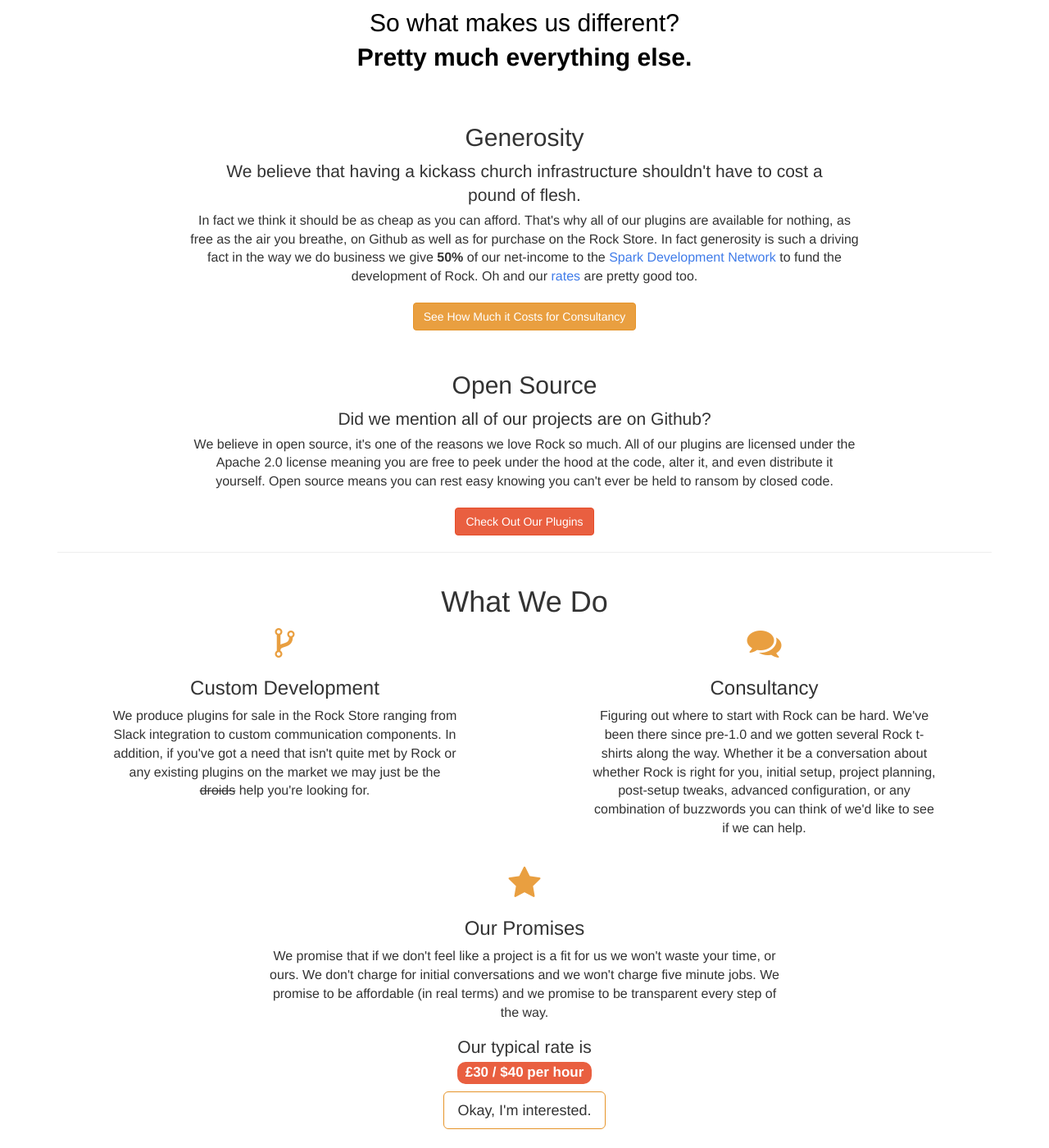
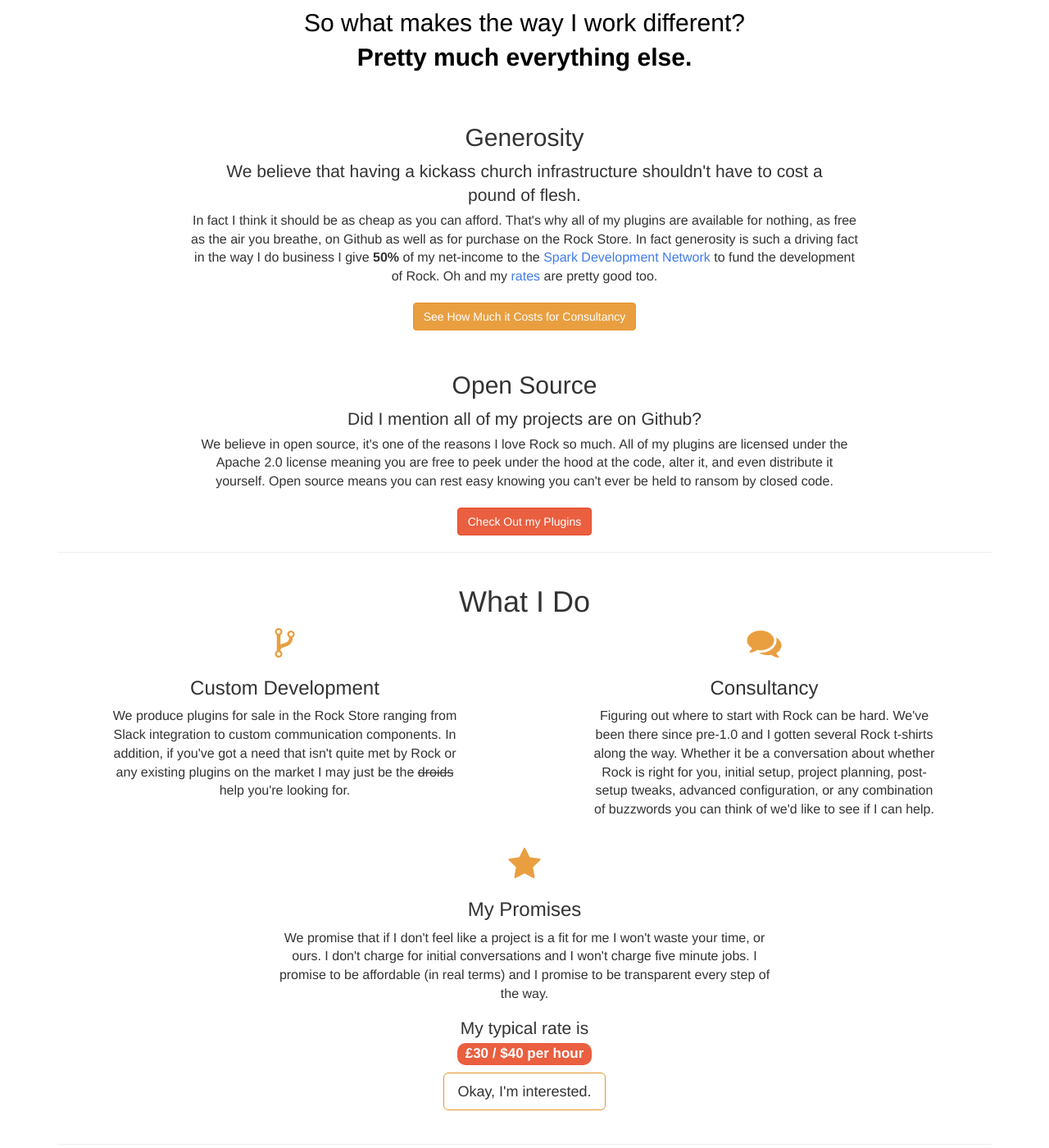
Before and after one commit to BricksandMortar/bricksandmortar.github.io, a Jekyll site: the page built from index.html, in a window 1280 px wide and 1400 px high, scrolled down 409 px. Shown: the whole window at 82% size. Built offline with Jekyll 4.4.1, drawn with Linux system fonts in a browser that asks for light colours; some of the changed text lies outside the part shown.

Commit message:
Getting personal

```diff
--- a/index.html
+++ b/index.html
@@ -1,8 +1,8 @@
 ---
 layout: home
 title: Home
-description: Just like <em>every</em> other parachurch tech company we passionately believe that the church is most effective when the details are taken care of so the church can focus on its mission.
-catch: So what makes us different?<br /><strong>Pretty much everything else.</strong>
+description: Just like <em>every</em> other parachurch tech company I passionately believe that the church is most effective when the details are taken care of so the church can focus on its mission.
+catch: So what makes the way I work different?<br /><strong>Pretty much everything else.</strong>
 ---
 <div class="row">
   <div class="col-md-offset-1 col-md-10">
@@ -12,7 +12,7 @@ catch: So what makes us different?<br /><strong>Pretty much everything else.</st
     <p class="lead">We believe that having a kickass church infrastructure shouldn't have to cost a pound of flesh.</p>
   </div>
   <div class="col-md-offset-1 col-md-10 reason">
-    <p>In fact we think it should be as cheap as you can afford. That's why all of our plugins are available for nothing, as free as the air you breathe, on Github as well as for purchase on the Rock Store. In fact generosity is such a driving fact in the way we do business we give <strong>50%</strong> of our net-income to the <a href="http://www.sparkdevelopmentnetwork.org/">Spark Development Network</a> to fund the development of Rock. Oh and our <a class="rates" href="#do">rates</a> are pretty good too.</p>
+    <p>In fact I think it should be as cheap as you can afford. That's why all of my plugins are available for nothing, as free as the air you breathe, on Github as well as for purchase on the Rock Store. In fact generosity is such a driving fact in the way I do business I give <strong>50%</strong> of my net-income to the <a href="http://www.sparkdevelopmentnetwork.org/">Spark Development Network</a> to fund the development of Rock. Oh and my <a class="rates" href="#do">rates</a> are pretty good too.</p>
     <a href="#do" class="btn btn-mobile-primary btn-md rates">See How Much it Costs for Consultancy</a>
   </div>
 
@@ -20,34 +20,34 @@ catch: So what makes us different?<br /><strong>Pretty much everything else.</st
     <h2>Open Source</h2>
   </div>
   <div class="col-md-offset-1 col-md-10 mobile-banner-alt">
-    <p class="lead">Did we mention all of our projects are on Github? </p>
+    <p class="lead">Did I mention all of my projects are on Github? </p>
   </div>
   <div class="col-md-offset-1 col-md-10">
-    <p>We believe in open source, it's one of the reasons we love Rock so much. All of our plugins are licensed under the Apache 2.0 license meaning you are free to peek under the hood at the code, alter it, and even distribute it yourself. Open source means you can rest easy knowing you can't ever be held to ransom by closed code.</p>
-    <a href="{{site.github.url}}/plugins" class="btn btn-mobile-secondary btn-md">Check Out Our Plugins</a>
+    <p>We believe in open source, it's one of the reasons I love Rock so much. All of my plugins are licensed under the Apache 2.0 license meaning you are free to peek under the hood at the code, alter it, and even distribute it yourself. Open source means you can rest easy knowing you can't ever be held to ransom by closed code.</p>
+    <a href="{{site.github.url}}/plugins" class="btn btn-mobile-secondary btn-md">Check Out my Plugins</a>
   </div>
 </div>
 
 <hr />
 <div class="row">
   <div class="col-md-12">
-    <h1><a id="do">What We Do</a></h1>
+    <h1><a id="do">What I Do</a></h1>
   </div>
   <div class="col-md-6 do">
     <i class="fa fa-code-fork fa-3x"></i>
     <h3>Custom Development</h3>
-    <p>We produce plugins for sale in the Rock Store ranging from Slack integration to custom communication components. In addition, if you've got a need that isn't quite met by Rock or any existing plugins on the market we may just be the <strike>droids</strike> help you're looking for.</p>
+    <p>We produce plugins for sale in the Rock Store ranging from Slack integration to custom communication components. In addition, if you've got a need that isn't quite met by Rock or any existing plugins on the market I may just be the <strike>droids</strike> help you're looking for.</p>
   </div>
   <div class="col-md-6 do">
     <i class="fa fa-comments fa-3x"></i>
     <h3>Consultancy</h3>
-    <p>Figuring out where to start with Rock can be hard. We've been there since pre-1.0 and we gotten several <span id="tshirts">Rock t-shirts</span> along the way. Whether it be a conversation about whether Rock is right for you, initial setup, project planning, post-setup tweaks, advanced configuration, or any combination of buzzwords you can think of we'd like to see if we can help.</p>
+    <p>Figuring out where to start with Rock can be hard. We've been there since pre-1.0 and I gotten several <span id="tshirts">Rock t-shirts</span> along the way. Whether it be a conversation about whether Rock is right for you, initial setup, project planning, post-setup tweaks, advanced configuration, or any combination of buzzwords you can think of we'd like to see if I can help.</p>
   </div>
   <div class="col-md-offset-2 col-md-8 do">
     <i class="fa fa-star fa-3x"></i>
-    <h3><a id="rates">Our Promises</a></h3>
-    <p>We promise that if we don't feel like a project is a fit for us we won't waste your time, or ours. We don't charge for initial conversations and we won't charge five minute jobs. We promise to be affordable (in real terms) and we promise to be transparent every step of the way.</p>
-    <p class="lead">Our typical rate is <br />
+    <h3><a id="rates">My Promises</a></h3>
+    <p>We promise that if I don't feel like a project is a fit for me I won't waste your time, or ours. I don't charge for initial conversations and I won't charge five minute jobs. I promise to be affordable (in real terms) and I promise to be transparent every step of the way.</p>
+    <p class="lead">My typical rate is <br />
       <span class="label label-default rate">£<span id="gbp-rate">30</span> / $<span id="usd-rate">40</span> per hour</span></p>
       <a onclick="toggleForm();" id="formButton" class="btn btn-outline-orange btn-lg interested">Okay, I'm interested.</a>
     </div>
@@ -56,7 +56,7 @@ catch: So what makes us different?<br /><strong>Pretty much everything else.</st
       <form class="form-horizontal hidden" id="contact_form" role="form">
         <div class="form-group has-feedback">
           <div class="col-sm-offset-2 col-sm-8 text-center">
-            <p>Send us a message and we'll back in touch. You can use the handy form below or cut out the middleman and email us at <a href="mailto:hello@bricksandmortarstudio.com?Subject=Bricks%20and%20Mortar" target="_top">hello@bricksandmortarstudio.com</a>.</p>
+            <p>Send me a message and we'll back in touch. You can use the handy form below or cut out the middleman and email me at <a href="mailto:hello@bricksandmortarstudio.com?Subject=Bricks%20and%20Mortar" target="_top">hello@bricksandmortarstudio.com</a>.</p>
           </div>
         </div>
         <div class="form-group has-feedback">
```
Also changed, not shown: plugins/index.html (+5 -5 lines).
